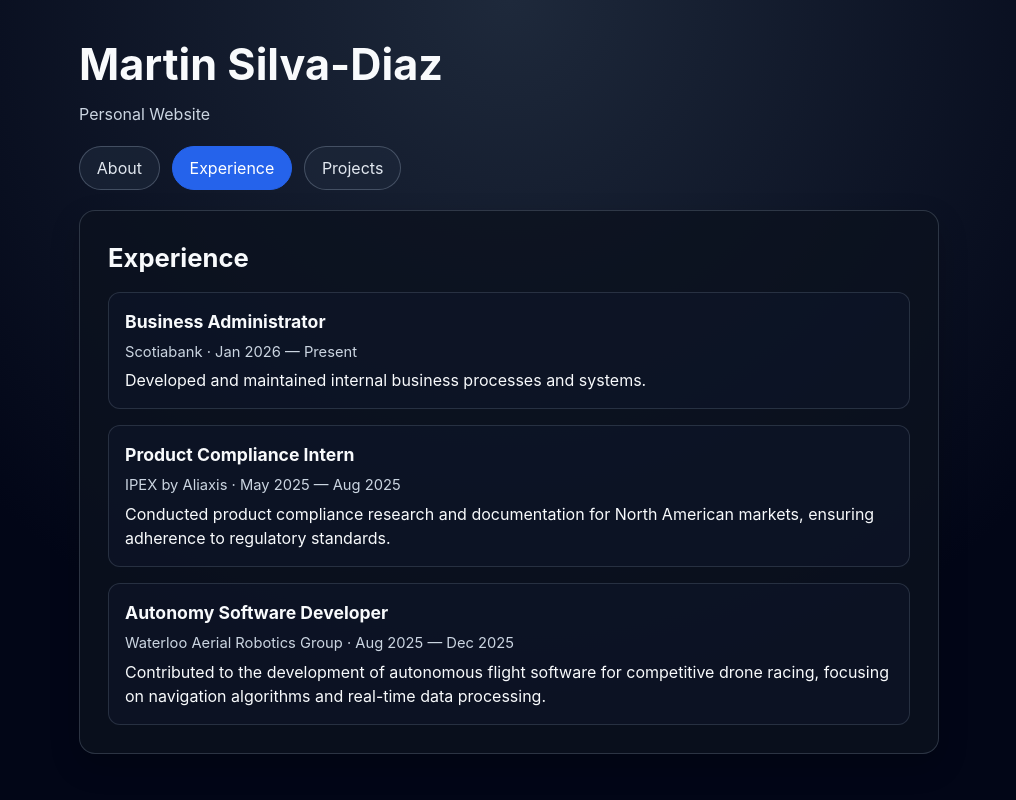
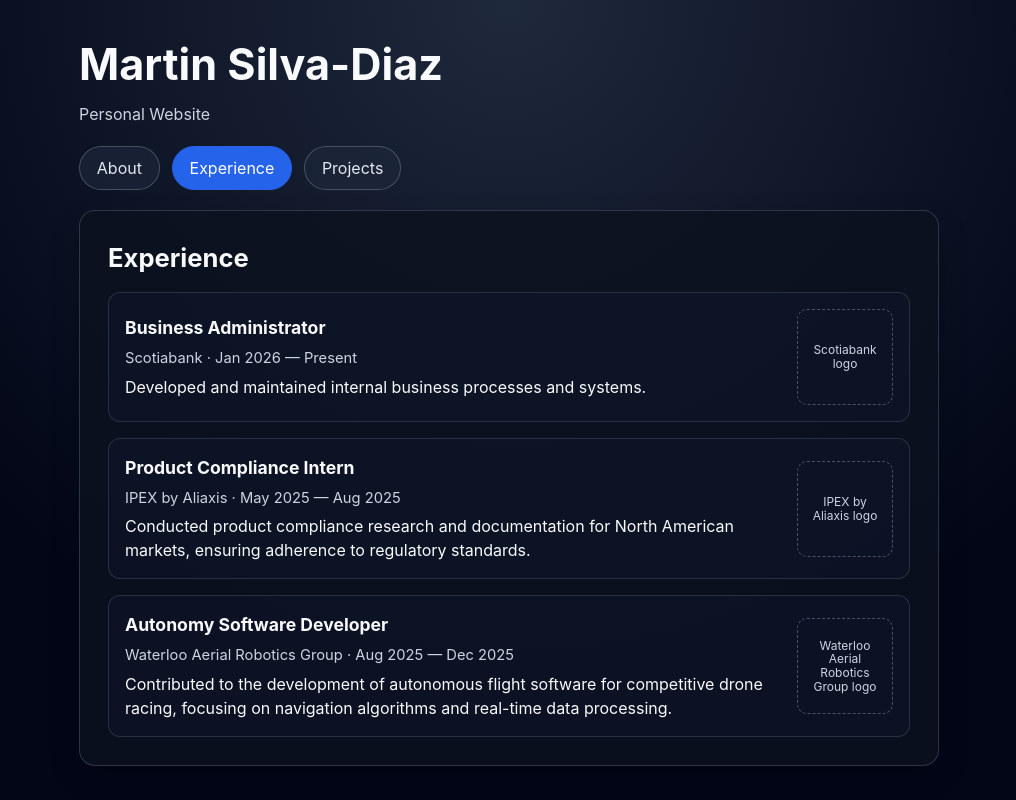
Before and after one commit to Martins26/Martin-Silva-Diaz-Personal-Website, a React (Vite) app: page / in a window 1280 px wide. Both pictures are taken after a click on the button "Experience". Shown: the whole page, without its empty margins (131-1147 px from the left). Built offline with nearby package versions, Linux system fonts and the light colour scheme.

Commit message:
Add logo placeholders to experience entries

```diff
--- a/src/components/ExperienceSection.tsx
+++ b/src/components/ExperienceSection.tsx
@@ -14,6 +14,7 @@ function ExperienceItem({ role, company, period, summary }: ExperienceItemProps)
       title={role}
       subtitle={`${company} · ${period}`}
       details={summary}
+      logoPlaceholderLabel={`${company} logo`}
     />
   );
 }
--- a/src/components/SectionEntryBlock.tsx
+++ b/src/components/SectionEntryBlock.tsx
@@ -4,14 +4,27 @@ type SectionEntryBlockProps = {
   title: string;
   subtitle?: string;
   details: string;
+  logoPlaceholderLabel?: string;
 };
 
-function SectionEntryBlock({ title, subtitle, details }: SectionEntryBlockProps) {
+function SectionEntryBlock({
+  title,
+  subtitle,
+  details,
+  logoPlaceholderLabel,
+}: SectionEntryBlockProps) {
   return (
     <li className="section-list-item section-entry-block">
-      <h3>{title}</h3>
-      {subtitle ? <p className="meta">{subtitle}</p> : null}
-      <p>{details}</p>
+      <div className="section-entry-main-content">
+        <h3>{title}</h3>
+        {subtitle ? <p className="meta">{subtitle}</p> : null}
+        <p>{details}</p>
+      </div>
+      {logoPlaceholderLabel ? (
+        <div className="logo-placeholder" aria-label={logoPlaceholderLabel}>
+          {logoPlaceholderLabel}
+        </div>
+      ) : null}
     </li>
   );
 }
--- a/src/components/Sections.css
+++ b/src/components/Sections.css
@@ -36,6 +36,10 @@
 }
 
 .section-entry-block {
+  display: flex;
+  align-items: center;
+  justify-content: space-between;
+  gap: 1rem;
   padding: 1rem;
   border: 1px solid rgba(148, 163, 184, 0.2);
   border-radius: 12px;
@@ -50,3 +54,37 @@
   background: rgba(30, 41, 59, 0.72);
   box-shadow: 0 10px 24px rgba(8, 47, 73, 0.35);
 }
+
+.section-entry-main-content {
+  flex: 1;
+  min-width: 0;
+}
+
+.logo-placeholder {
+  width: 96px;
+  height: 96px;
+  border: 1px dashed rgba(148, 163, 184, 0.45);
+  border-radius: 10px;
+  display: flex;
+  align-items: center;
+  justify-content: center;
+  padding: 0.5rem;
+  text-align: center;
+  font-size: 0.75rem;
+  line-height: 1.15;
+  color: #cbd5e1;
+  background: rgba(15, 23, 42, 0.25);
+  flex-shrink: 0;
+}
+
+@media (max-width: 640px) {
+  .section-entry-block {
+    align-items: flex-start;
+  }
+
+  .logo-placeholder {
+    width: 80px;
+    height: 80px;
+    font-size: 0.7rem;
+  }
+}
```
